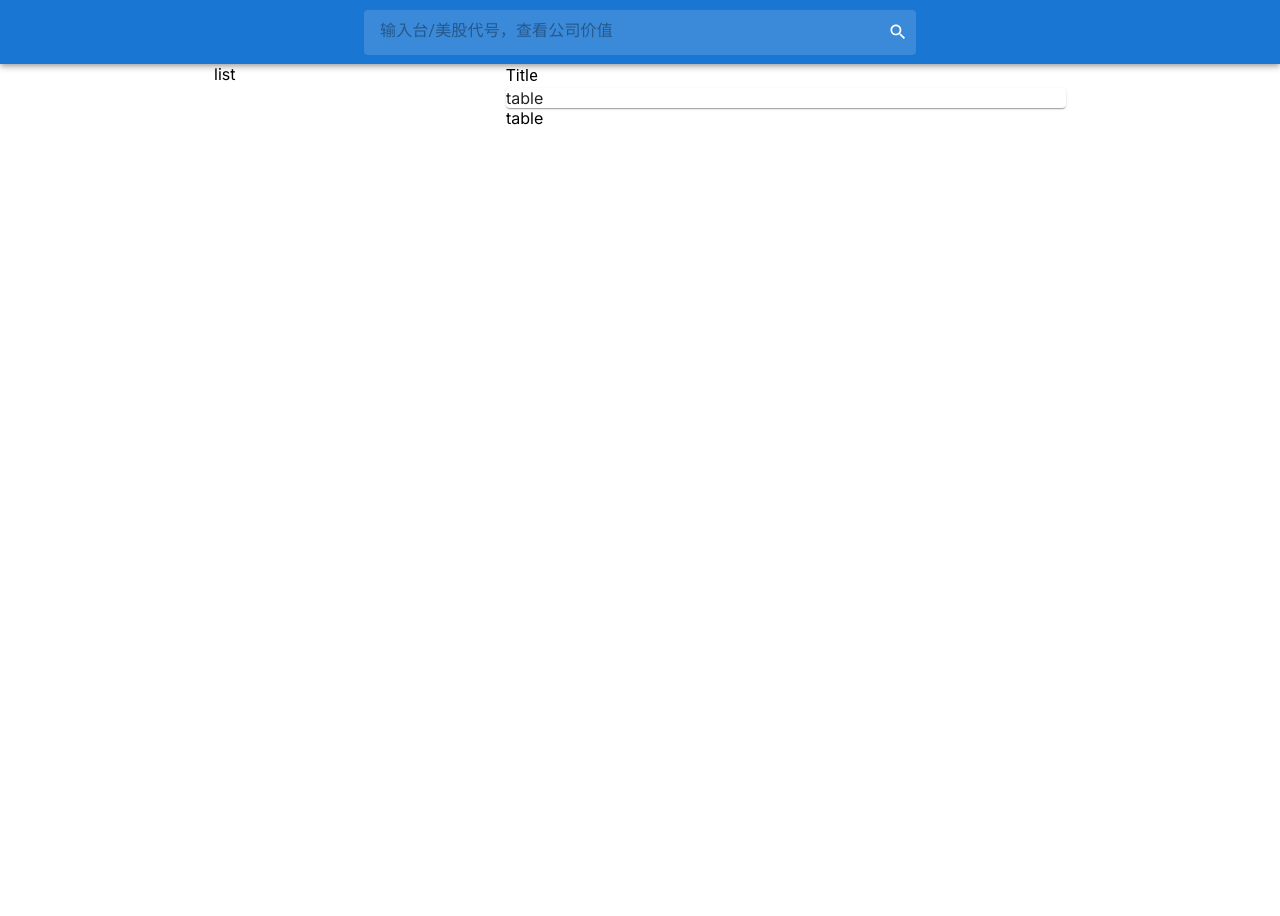
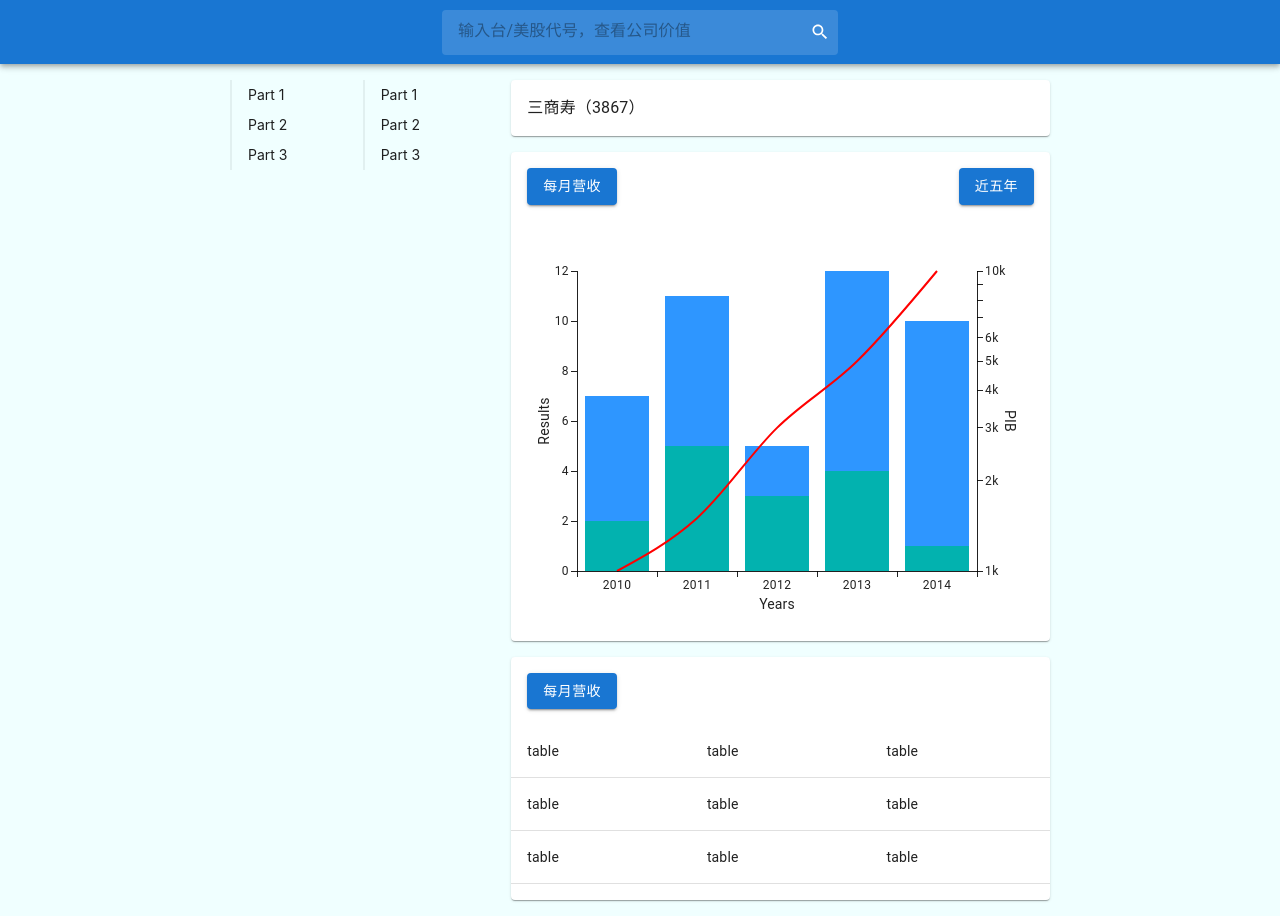
Before and after one commit to janegwaww/stark-tech-test, a Next.js app: page / in a window 1280 px wide. Before the commit the page ends 800 px from the top, so only its background shows below. Built offline with nearby package versions, Linux system fonts and the light colour scheme.

Commit message:
feat: complete components

```diff
--- a/package.json
+++ b/package.json
@@ -13,6 +13,8 @@
     "@emotion/styled": "^11.11.0",
     "@mui/icons-material": "^5.15.12",
     "@mui/material": "^5.15.11",
+    "@mui/x-charts": "^6.19.5",
+    "antd": "^5.15.0",
     "next": "14.1.2",
     "react": "^18",
     "react-dom": "^18"
--- a/src/app/globals.css
+++ b/src/app/globals.css
@@ -93,6 +93,7 @@ body {
       rgb(var(--background-end-rgb))
     )
     rgb(var(--background-start-rgb)); */
+    background-color: azure;
 }
 
 a {
--- a/src/app/page.tsx
+++ b/src/app/page.tsx
@@ -12,28 +12,66 @@ import Title from "@/components/Title";
 import Chart from "@/components/Chart";
 import TableInfo from "@/components/TableInfo";
 import SearchInput from "@/components/SearchInput";
+import { AllSeriesType } from "@mui/x-charts/models";
+
+const series = [
+  {
+    type: "bar",
+    stack: "",
+    yAxisKey: "eco",
+    data: [2, 5, 3, 4, 1],
+  },
+  {
+    type: "bar",
+    stack: "",
+    yAxisKey: "eco",
+    data: [5, 6, 2, 8, 9],
+  },
+  {
+    type: "line",
+    yAxisKey: "pib",
+    color: "red",
+    data: [1000, 1500, 3000, 5000, 10000],
+  },
+] as AllSeriesType[];
 
 export default function Home() {
+  const handleSearch = (value: string) => {
+    console.log(value);
+  };
+
   return (
     <Box>
       <AppBar position="static">
         <Toolbar>
-          <Container maxWidth="sm">
-            <SearchInput />
+          <Container maxWidth="xs">
+            <SearchInput onChange={handleSearch} />
           </Container>
         </Toolbar>
       </AppBar>
       <Container maxWidth="md">
-        <Grid container spacing={3}>
+        <Grid container spacing={3} sx={{ p: 2 }}>
           <Grid item xs={4}>
             <MenuList />
           </Grid>
           <Grid item xs={8}>
-            <Title />
-            <Paper>
-              <Chart />
-            </Paper>
-            <TableInfo />
+            <Grid container spacing={2}>
+              <Grid item xs={12}>
+                <Paper>
+                  <Title value={"三商寿（3867）"} />
+                </Paper>
+              </Grid>
+              <Grid item xs={12}>
+                <Paper>
+                  <Chart series={series} />
+                </Paper>
+              </Grid>
+              <Grid item xs={12}>
+                <Paper>
+                  <TableInfo />
+                </Paper>
+              </Grid>
+            </Grid>
           </Grid>
         </Grid>
       </Container>
--- a/src/components/Chart.tsx
+++ b/src/components/Chart.tsx
@@ -1,5 +1,54 @@
+import * as React from "react";
 import Box from "@mui/material/Box";
+import Button from "@mui/material/Button";
+import { BarPlot } from "@mui/x-charts/BarChart";
+import { LinePlot } from "@mui/x-charts/LineChart";
+import { ChartContainer } from "@mui/x-charts/ChartContainer";
+import { AllSeriesType } from "@mui/x-charts/models";
+import { ChartsXAxis } from "@mui/x-charts/ChartsXAxis";
+import { ChartsYAxis } from "@mui/x-charts/ChartsYAxis";
 
-export default function Chart() {
-  return <Box>table</Box>;
+type Props = { series: AllSeriesType[] };
+
+export default function Chart({ series }: Props) {
+  return (
+    <Box sx={{ p: 2 }}>
+      <Box display="flex" justifyContent={"space-between"}>
+        <Button variant="contained">每月营收</Button>
+        <Button variant="contained">近五年</Button>
+      </Box>
+      <Box sx={{ pt: 2 }} />
+      <Box>
+        <ChartContainer
+          series={series}
+          width={500}
+          height={400}
+          xAxis={[
+            {
+              id: "years",
+              data: [2010, 2011, 2012, 2013, 2014],
+              scaleType: "band",
+              valueFormatter: (value) => value.toString(),
+            },
+          ]}
+          yAxis={[
+            {
+              id: "eco",
+              scaleType: "linear",
+            },
+            {
+              id: "pib",
+              scaleType: "log",
+            },
+          ]}
+        >
+          <BarPlot />
+          <LinePlot />
+          <ChartsXAxis label="Years" position="bottom" axisId="years" />
+          <ChartsYAxis label="Results" position="left" axisId="eco" />
+          <ChartsYAxis label="PIB" position="right" axisId="pib" />
+        </ChartContainer>
+      </Box>
+    </Box>
+  );
 }
--- a/src/components/MenuList.tsx
+++ b/src/components/MenuList.tsx
@@ -1,5 +1,54 @@
 import Box from "@mui/material/Box";
+import Grid from "@mui/material/Grid";
+import { Anchor } from "antd";
 
 export default function MenuList() {
-  return <Box>list</Box>;
+  return (
+    <Box>
+      <Grid container spacing={1}>
+        <Grid item xs={6}>
+          <Anchor
+            items={[
+              {
+                key: "part-1",
+                href: "#part-1",
+                title: "Part 1",
+              },
+              {
+                key: "part-2",
+                href: "#part-2",
+                title: "Part 2",
+              },
+              {
+                key: "part-3",
+                href: "#part-3",
+                title: "Part 3",
+              },
+            ]}
+          />
+        </Grid>
+        <Grid item xs={6}>
+          <Anchor
+            items={[
+              {
+                key: "part-1",
+                href: "#part-1",
+                title: "Part 1",
+              },
+              {
+                key: "part-2",
+                href: "#part-2",
+                title: "Part 2",
+              },
+              {
+                key: "part-3",
+                href: "#part-3",
+                title: "Part 3",
+              },
+            ]}
+          />
+        </Grid>
+      </Grid>
+    </Box>
+  );
 }
--- a/src/components/SearchInput.tsx
+++ b/src/components/SearchInput.tsx
@@ -28,7 +28,8 @@ const StyleAutocomplete = styled(Autocomplete)(({ theme }) => ({
   width: "100%",
 }));
 
-type Props = { onChange?: (v: any) => void };
+type Props = { onChange?: (v: string) => void };
+
 export default function SearchInput({ onChange }: Props) {
   return (
     <Search>
@@ -36,7 +37,7 @@ export default function SearchInput({ onChange }: Props) {
         size="small"
         freeSolo
         options={["The Godfather", "Pulp Fiction"]}
-        onChange={(e, v) => onChange?.(v)}
+        onChange={(e, v) => onChange?.(v as string)}
         renderInput={(params) => {
           const { InputLabelProps, InputProps, ...rest } = params;
           return (
--- a/src/components/TableInfo.tsx
+++ b/src/components/TableInfo.tsx
@@ -1,5 +1,37 @@
 import { Box } from "@mui/material";
+import Button from "@mui/material/Button";
+import Table from "@mui/material/Table";
+import TableBody from "@mui/material/TableBody";
+import TableRow from "@mui/material/TableRow";
+import TableCell from "@mui/material/TableCell";
 
 export default function () {
-  return <Box>table</Box>;
+  return (
+    <Box sx={{ pb: 2 }}>
+      <Box sx={{ p: 2 }}>
+        <Button variant="contained">每月营收</Button>
+      </Box>
+      <Box>
+        <Table>
+          <TableBody>
+            <TableRow>
+              <TableCell>table</TableCell>
+              <TableCell>table</TableCell>
+              <TableCell>table</TableCell>
+            </TableRow>
+            <TableRow>
+              <TableCell>table</TableCell>
+              <TableCell>table</TableCell>
+              <TableCell>table</TableCell>
+            </TableRow>
+            <TableRow>
+              <TableCell>table</TableCell>
+              <TableCell>table</TableCell>
+              <TableCell>table</TableCell>
+            </TableRow>
+          </TableBody>
+        </Table>
+      </Box>
+    </Box>
+  );
 }
--- a/src/components/Title.tsx
+++ b/src/components/Title.tsx
@@ -1,5 +1,12 @@
 import Typography from "@mui/material/Typography";
+import Box from "@mui/material/Box";
 
-export default function Title() {
-  return <Typography>Title</Typography>;
+type Props = { value: string };
+
+export default function Title({ value }: Props) {
+  return (
+    <Box sx={{ p: 2 }}>
+      <Typography>{value}</Typography>
+    </Box>
+  );
 }
```
Also changed, not shown: 1 other file (tests, documents, lock files or other folders).
